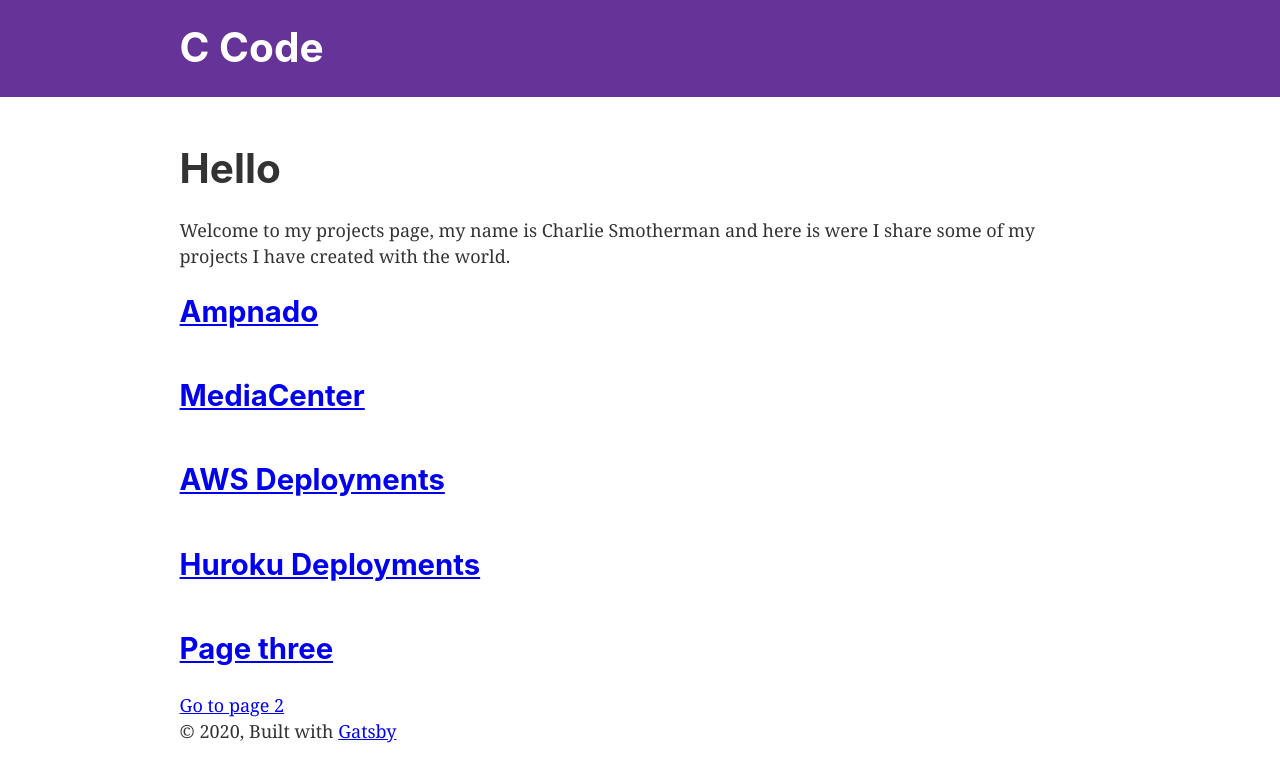
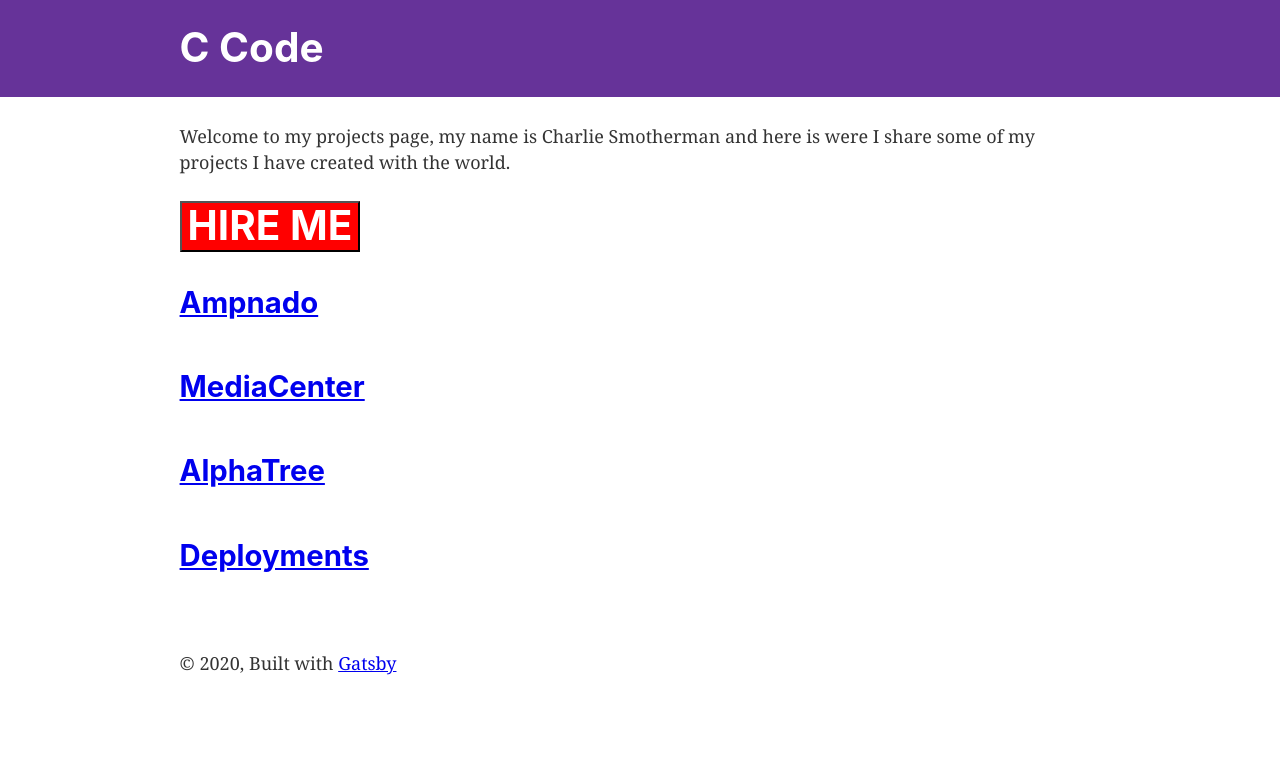
Before and after one commit to cjsmocjsmo/charlie_site, a Gatsby site: page / in a window 1280 px wide. Built offline with nearby package versions, Linux system fonts and the light colour scheme; Gatsby itself is replaced by a stand-in of ours.

Commit message:
added Hire me button along with resume

```diff
--- a/src/pages/index.js
+++ b/src/pages/index.js
@@ -5,52 +5,48 @@ import Layout from "../components/layout"
 // import Image from "../components/image"
 import SEO from "../components/seo"
 // import ImageTwo from "../components/imagetwo"
+import PDF from '../images/resume.pdf'
 
 const IndexPage = () => (
   <Layout>
     <SEO title="Home" />
-    <h1
-      style={{
-        marginTop: 50
-      }}
-    >
-      Hello
-    </h1>
-    <p>
+    <p style={{marginTop: 20}}>
       Welcome to my projects page, my name is Charlie Smotherman and here
       is were I share some of my projects I have created with the world.
     </p>
-    <Link to="/ampnado/">
+    <a href={ PDF }>
+      <button type="button" style={{backgroundColor: "red", marginBottom: 35}}>
+        <h1 style={{margin: "auto", color: "white"}}>HIRE ME</h1>
+      </button>
+    </a>
+
+    <Link to="/ampnado/" >
       <h2>
         Ampnado
       </h2>
     </Link>
     <span style={{margin: 5}}></span>
-    <Link to="/ampnado/">
+    <Link to="/mediacenter/">
       <h2>
         MediaCenter
       </h2>
     </Link>
     <span style={{margin: 5}}></span>
-
+      <Link to="/deployments/">
+        <h2>
+          AlphaTree
+        </h2>
+      </Link>
     <span style={{margin: 5}}></span>
-    <Link to="http:/54.200.123.91:9191/">
+    <span style={{margin: 5}}></span>
+    <Link to="/deployments/">
       <h2>
-        AWS Deployments
+        Deployments
       </h2>
     </Link>
     <span style={{margin: 5}}></span>
-    <Link to="/ampnado/">
-      <h2>
-        Huroku Deployments
-      </h2>
-    </Link>
-    <span style={{margin: 5}}></span>
-    <Link to="/page-3/">
-      <h2>
-        Page three
-      </h2>
-    </Link>
+
+
 
 
     <div
@@ -62,7 +58,7 @@ const IndexPage = () => (
       {/* <Image />
       <ImageTwo/> */}
     </div>
-    <Link to="/ampnado/">Go to page 2</Link>
+    {/* <Link to="/ampnado/">Go To Ampnado Page</Link> */}
   </Layout>
 )
 
```
Also changed, not shown: 1 other file.
